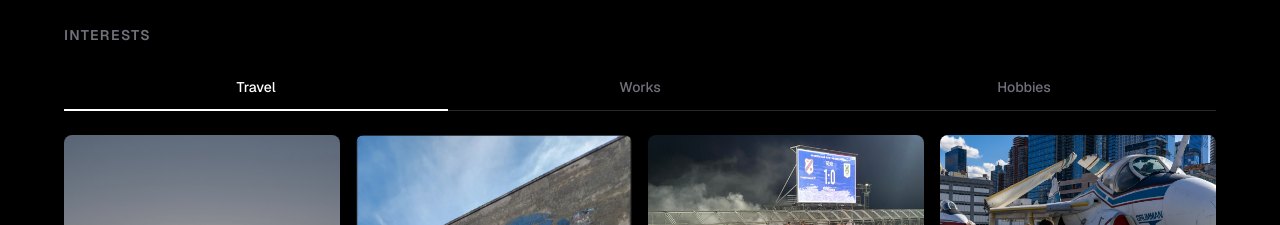
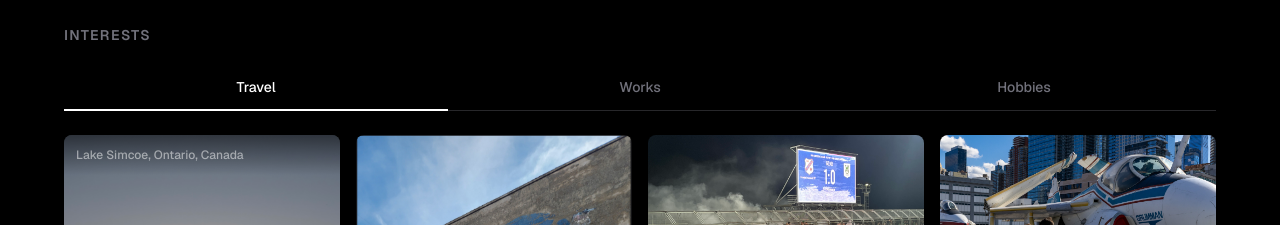
Before and after one commit to amaanavi/AFMwebsite, a Next.js app: page / in a window 1280 px wide. Shown: the part 480-705 px from the top of the page. Built offline with nearby package versions, Linux system fonts and the light colour scheme.

Commit message:
Add faint location label overlay to photos, starting with Lake Simcoe photo

```diff
--- a/src/components/InterestsTabs.tsx
+++ b/src/components/InterestsTabs.tsx
@@ -32,13 +32,24 @@ export default function InterestsTabs() {
         {active === "Travel" && (
           <div className="columns-2 gap-4 sm:columns-4">
             {travelPhotos.map((photo) => (
-              // eslint-disable-next-line @next/next/no-img-element
-              <img
+              <div
                 key={photo.src}
-                src={photo.src}
-                alt={photo.alt}
-                className="mb-4 w-full rounded-lg"
-              />
+                className="relative mb-4 break-inside-avoid"
+              >
+                {/* eslint-disable-next-line @next/next/no-img-element */}
+                <img
+                  src={photo.src}
+                  alt={photo.alt}
+                  className="w-full rounded-lg"
+                />
+                {photo.location && (
+                  <div className="pointer-events-none absolute inset-x-0 top-0 rounded-t-lg bg-gradient-to-b from-black/50 to-transparent p-3">
+                    <p className="text-xs font-medium text-white/50">
+                      {photo.location}
+                    </p>
+                  </div>
+                )}
+              </div>
             ))}
           </div>
         )}
--- a/src/data/resume.ts
+++ b/src/data/resume.ts
@@ -111,7 +111,11 @@ export const famousGames = [
 ];
 
 export const travelPhotos = [
-  { src: "/travel/travel-01.jpg", alt: "Talking with a friend at sunset on a dock by the water" },
+  {
+    src: "/travel/travel-01.jpg",
+    alt: "Talking with a friend at sunset on a dock by the water",
+    location: "Lake Simcoe, Ontario, Canada",
+  },
   { src: "/travel/travel-02.jpg", alt: "Street art mural of a figure on a building wall" },
   { src: "/travel/travel-03.jpg", alt: "Walking down a narrow alley between sand-colored walls" },
   { src: "/travel/travel-04.jpg", alt: "Wall of framed art prints and photography" },
```
